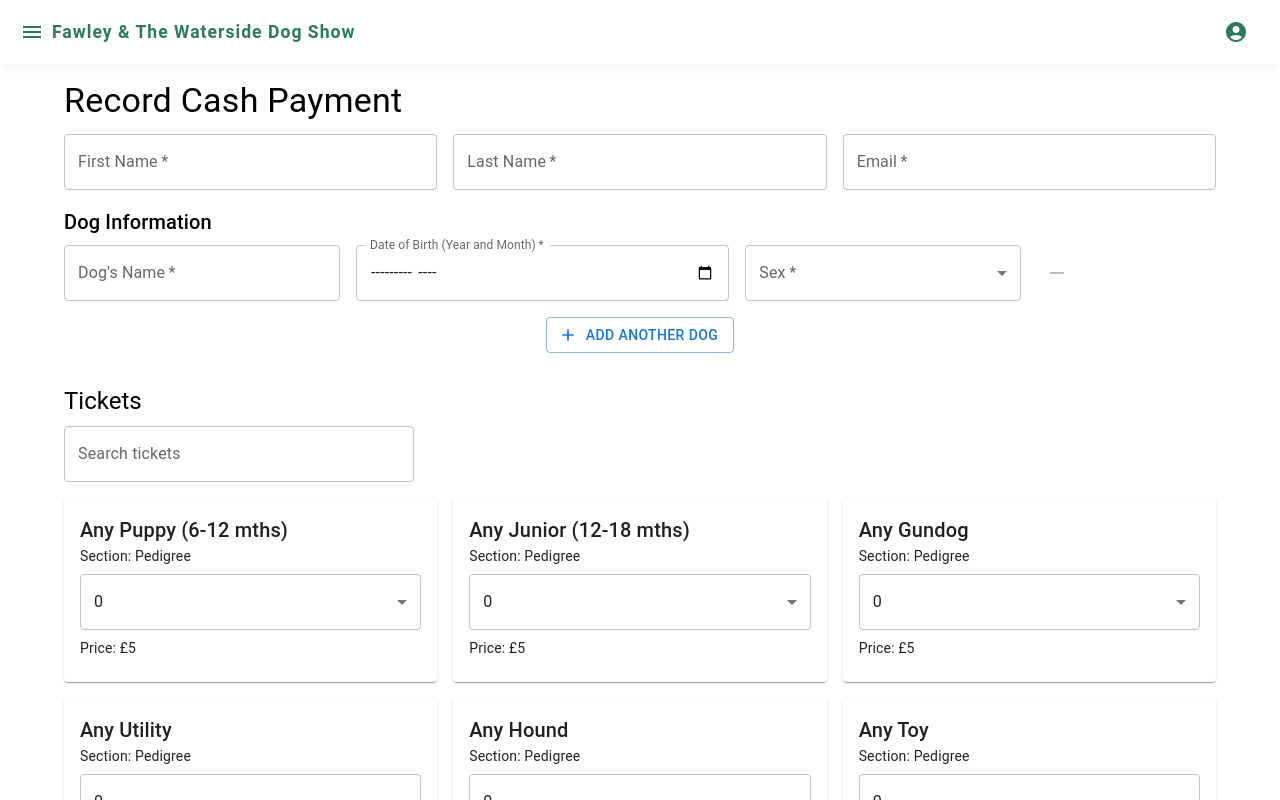
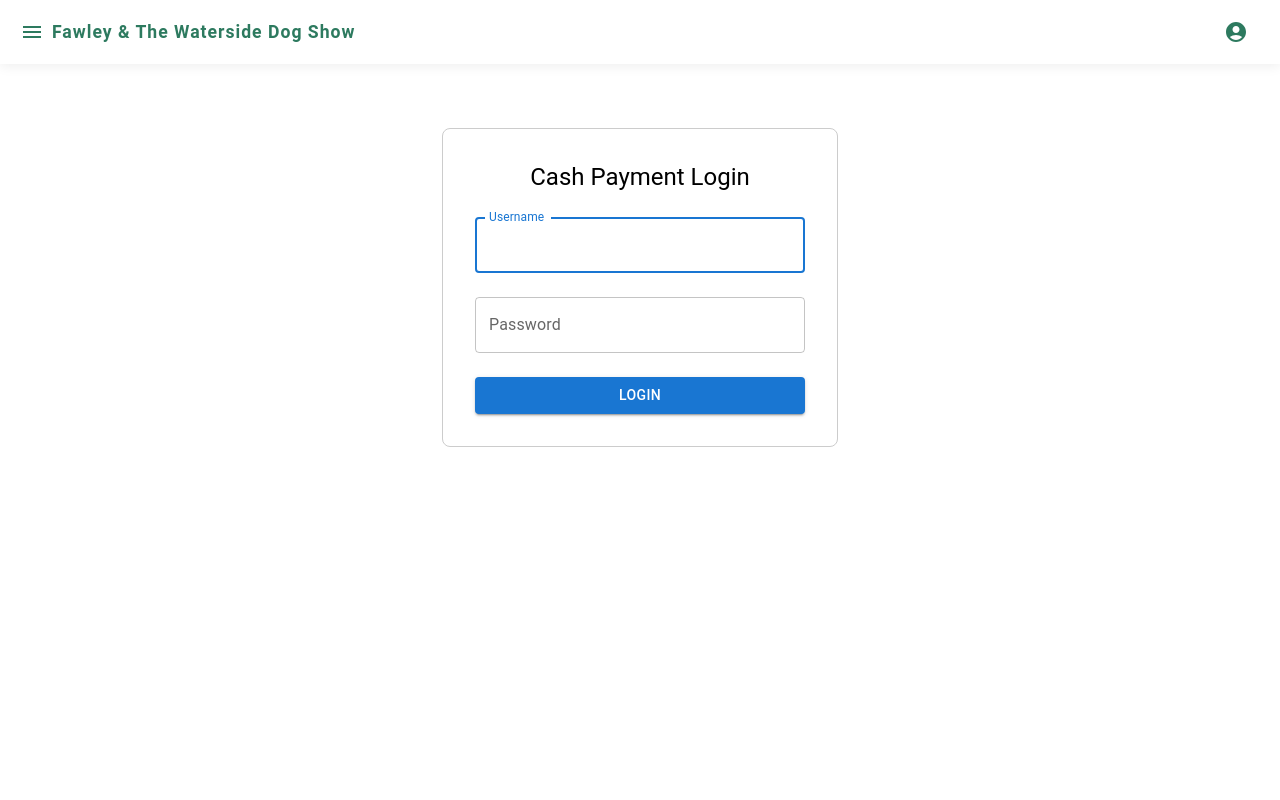
Before and after one commit to eddiemosh/fawley-waterside-dog-show, a React (Create React App) app: page /cash in a window 1280 px wide. Shown: the top 800 px of the page. Built offline with nearby package versions, Linux system fonts and the light colour scheme.

Commit message:
add contact us and auth for cash payment

```diff
--- a/src/App.js
+++ b/src/App.js
@@ -16,9 +16,7 @@ import DonationSuccess from "./components/donation-complete/donation-success";
 import DonationFailure from "./components/donation-complete/donation-failure";
 import AboutUs from "./components/about-us/about-us";
 import WhatToExpect from "./components/what-to-expect/what-to-expect";
-// import About from './components/about/about';
-// import WhatToExpect from './components/about/what-to-expect';
-// import Contact from './components/about/contact';
+import ContactUs from "./components/contact-us/contact-us";
 
 function App() {
     return (
@@ -39,7 +37,7 @@ function App() {
                 <Route path="/donation-failure" element={<DonationFailure/>}/>
                 <Route path="/about" element={<AboutUs/>}/>
                 <Route path="/what-to-expect" element={<WhatToExpect/>}/>
-                {/*<Route path="/contact" element={<Contact/>}/>*/}
+                <Route path="/contact-us" element={<ContactUs/>}/>
                 <Route path="*" element={<Home/>}/> {/* Redirect to Home for any unknown routes */}
             </Routes>
         </Router>
--- /dev/null
+++ b/src/components/contact-us/contact-us.js
@@ -0,0 +1,40 @@
+import React from 'react';
+import { Box, Typography, IconButton, Link, Container } from '@mui/material';
+import FacebookIcon from '@mui/icons-material/Facebook';
+import InstagramIcon from '@mui/icons-material/Instagram';
+
+const ContactUs = () => (
+    <Container maxWidth="sm" sx={{ minHeight: '100vh', display: 'flex', flexDirection: 'column', justifyContent: 'flex-start', alignItems: 'center', pt: { xs: 2, sm: 6 }, pb: { xs: 2, sm: 6 } }}>
+        <Box sx={{ background: '#fff', borderRadius: 3, boxShadow: '0 4px 24px rgba(45,122,95,0.08)', p: { xs: 2, sm: 4 }, mb: { xs: 2, sm: 4 }, width: '100%', maxWidth: 520, textAlign: 'center' }}>
+            <Typography variant="h5" sx={{ color: '#2d7a5f', fontWeight: 700, mb: 1, fontSize: { xs: '1.5rem', sm: '2.2rem' } }}>
+                Contact Us
+            </Typography>
+            <Typography variant="body1" sx={{ color: '#444', mb: 2 }}>
+                We'd love to hear from you! Reach out with any questions or feedback.
+            </Typography>
+            <Box sx={{ mb: 2 }}>
+                <Typography variant="body2" sx={{ fontWeight: 500, color: '#2d7a5f' }}>Email:</Typography>
+                <Link href="mailto:fawleydogshow@gmail.com" sx={{ color: '#2d7a5f', fontWeight: 600 }}>fawleydogshow@gmail.com</Link>
+            </Box>
+            <Box sx={{ mb: 2 }}>
+                <Typography variant="body2" sx={{ fontWeight: 500, color: '#2d7a5f' }}>Social Media:</Typography>
+                <Box sx={{ display: 'flex', justifyContent: 'center', gap: 2, mt: 1 }}>
+                    <IconButton href="https://www.facebook.com/profile.php?id=61554694584616" target="_blank" rel="noopener" sx={{ color: '#2d7a5f' }}>
+                        <FacebookIcon fontSize="large" />
+                    </IconButton>
+                    <IconButton href="https://www.instagram.com/sallyma1l?igsh=MXAzNWlrOHdpb2c5aQ==" target="_blank" rel="noopener" sx={{ color: '#2d7a5f' }}>
+                        <InstagramIcon fontSize="large" />
+                    </IconButton>
+                </Box>
+            </Box>
+            <Box sx={{ mb: 2 }}>
+                <Typography variant="body2" sx={{ fontWeight: 500, color: '#2d7a5f' }}>Location:</Typography>
+                <Typography variant="body2" sx={{ color: '#444', fontWeight: 600 }}>
+                    Fawley Recreation Ground, Fawley, Southampton, UK
+                </Typography>
+            </Box>
+        </Box>
+    </Container>
+);
+
+export default ContactUs;
--- a/src/components/header/header.js
+++ b/src/components/header/header.js
@@ -95,7 +95,7 @@ const Header = () => {
                             <ListItem button onClick={() => handleMenuItemClick('/what-to-expect')}> <ListItemText
                                 primary="What To Expect"
                                 primaryTypographyProps={{style: {color: '#2d7a5f', fontWeight: 600}}}/> </ListItem>
-                            <ListItem button onClick={() => handleMenuItemClick('/contact')}> <ListItemText
+                            <ListItem button onClick={() => handleMenuItemClick('/contact-us')}> <ListItemText
                                 primary="Contact Us"
                                 primaryTypographyProps={{style: {color: '#2d7a5f', fontWeight: 600}}}/> </ListItem>
                             <ListItem button onClick={() => handleMenuItemClick('/donations')}> <ListItemText
--- a/src/components/payments/cash-payment.js
+++ b/src/components/payments/cash-payment.js
@@ -24,6 +24,7 @@ const allTickets = [
 ];
 
 const CashPayment = () => {
+    const [auth, setAuth] = useState(false);
     const [userInfo, setUserInfo] = useState({firstName: '', lastName: '', email: ''});
     const [dogs, setDogs] = useState([{name: '', date_of_birth: '', sex: ''}]);
     const [selectedTickets, setSelectedTickets] = useState({});
@@ -34,6 +35,9 @@ const CashPayment = () => {
     const [snackbarOpen, setSnackbarOpen] = useState(false);
     const [snackbarMsg, setSnackbarMsg] = useState('');
     const [snackbarSeverity, setSnackbarSeverity] = useState('success');
+    const [username, setUsername] = useState('');
+    const [password, setPassword] = useState('');
+    const [authError, setAuthError] = useState('');
 
     const handleUserInfoChange = (event) => {
         const {name, value} = event.target;
@@ -114,6 +118,61 @@ const CashPayment = () => {
             setErrorMessage(err.message);
         }
     };
+
+    const handleAuthSubmit = (e) => {
+        e.preventDefault();
+        const allowed = ["ed", "ian", "sally"];
+        if (allowed.includes(username.trim().toLowerCase())) {
+            setAuth(true);
+            setAuthError('');
+        } else {
+            setAuthError('Invalid username');
+        }
+    };
+
+    if (!auth) {
+        return (
+            <Container maxWidth="xs" sx={{mt: 8}}>
+                <Box
+                    sx={{
+                        display: 'flex',
+                        flexDirection: 'column',
+                        alignItems: 'center',
+                        p: 4,
+                        border: '1px solid #ccc',
+                        borderRadius: 2,
+                        background: '#fff',
+                    }}
+                >
+                    <Typography variant="h5" gutterBottom>Cash Payment Login</Typography>
+                    <form onSubmit={handleAuthSubmit} style={{width: '100%'}}>
+                        <TextField
+                            label="Username"
+                            value={username}
+                            onChange={e => setUsername(e.target.value)}
+                            fullWidth
+                            margin="normal"
+                            autoFocus
+                        />
+                        <TextField
+                            label="Password"
+                            type="password"
+                            value={password}
+                            onChange={e => setPassword(e.target.value)}
+                            fullWidth
+                            margin="normal"
+                        />
+                        {authError && (
+                            <Typography color="error" sx={{mt: 1}}>{authError}</Typography>
+                        )}
+                        <Button type="submit" variant="contained" color="primary" fullWidth sx={{mt: 2}}>
+                            Login
+                        </Button>
+                    </form>
+                </Box>
+            </Container>
+        );
+    }
 
     return (
         <Container>
--- a/src/home/home.js
+++ b/src/home/home.js
@@ -81,7 +81,7 @@ const Home = () => {
                 <Button variant="text" size="small" style={{color: '#2d7a5f', fontWeight: 600}}
                         onClick={() => navigate('/what-to-expect')}>What To Expect</Button>
                 <Button variant="text" size="small" style={{color: '#2d7a5f', fontWeight: 600}}
-                        onClick={() => navigate('/contact')}>Contact Us</Button>
+                        onClick={() => navigate('/contact-us')}>Contact Us</Button>
             </Box>
             {/* Action buttons */}
             <Box className="button-container"
```
